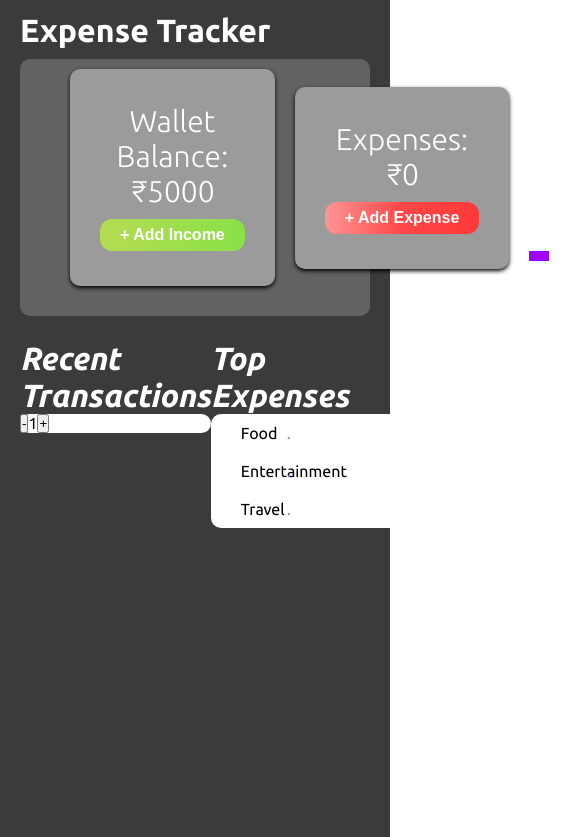
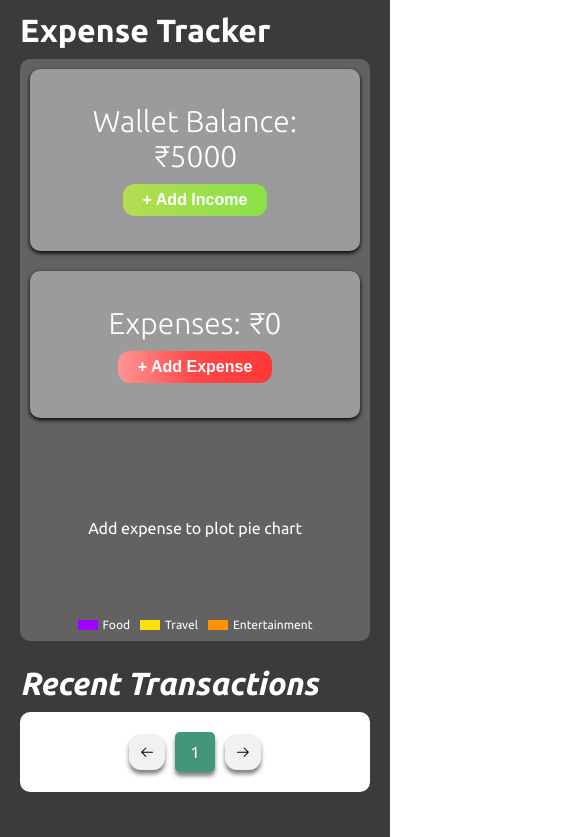
Before and after one commit to GajananBodhankar/crio_expense_assignment, a React (Vite) app: page / in a window 390 px wide. Shown: the top 837 px of the page, 585 px wide, since content can reach past the window. Built offline with nearby package versions, Linux system fonts and the light colour scheme.

Commit message:
final touch

```diff
--- a/src/Components/Expense.jsx
+++ b/src/Components/Expense.jsx
@@ -78,7 +78,6 @@ function Expense({
     setChartData((prev) => prev.sort((a, b) => b.value - a.value));
     setMaxCount(getTotalItemsLength(state));
     setTotalElements([...getTotalItemsList(state)]);
-    console.log(totalElementsList, maxCount);
   }, [state]);
   return (
     <div className="mainExpenseContainer">
@@ -122,7 +121,6 @@ function Expense({
           </div>
         </div>
       </div>
-
       <div className="subContainerTwo">
         <div className="recentTransactions">
           <h1>Recent Transactions</h1>
@@ -147,7 +145,17 @@ function Expense({
           </div>
         </div>
       </div>
-      <CustomModel isOpen={isOpen} setIsOpen={setIsOpen} />
+      <CustomModel
+        isOpen={isOpen}
+        setIsOpen={setIsOpen}
+        setBalance={setBalance}
+        setExpense={setExpense}
+        expense={expense}
+        balance={balance}
+        state={state}
+        dispatch={dispatch}
+        isAddExpense={true}
+      />
       <BalanceModel
         isOpen={isBalanceModelOpen}
         setIsOpen={setBalanceModel}
--- a/src/Components/Pagination.jsx
+++ b/src/Components/Pagination.jsx
@@ -1,15 +1,22 @@
 import React, { useEffect } from "react";
 import { handleDecrement, handleIncrement } from "../GlobalState/Reducer";
-
+import "../styles/pagination.css";
+import { GoArrowLeft, GoArrowRight } from "react-icons/go";
 function Pagination({ count, setCount, maxCount }) {
   useEffect(() => {
     console.log(maxCount, count);
   });
   return (
-    <div>
-      <button onClick={() => handleDecrement(setCount)}>-</button>
-      <p>{count / 3}</p>
-      <button onClick={() => handleIncrement(setCount, maxCount)}>+</button>
+    <div className="paginationMainContainer">
+      <div className="leftArrowWrapper">
+        <GoArrowLeft onClick={() => handleDecrement(setCount)} />
+      </div>
+      <div className="countWrapper">
+        <p>{count / 3}</p>
+      </div>
+      <div className="rightArrowWrapper">
+        <GoArrowRight onClick={() => handleIncrement(setCount, maxCount)} />
+      </div>
     </div>
   );
 }
--- a/src/Components/PieChart.jsx
+++ b/src/Components/PieChart.jsx
@@ -23,7 +23,6 @@ function PieChartComponent({ state }) {
         : 0,
     },
   ];
-
   const RADIAN = Math.PI / 180;
   const renderCustomizedLabel = ({
     cx,
@@ -51,9 +50,7 @@ function PieChartComponent({ state }) {
     );
   };
 
-  return state.food.length &&
-    state.travel.length &&
-    state.entertainment.length ? (
+  return data[0].value || data[1].value || data[2].value ? (
     <PieChart width={170} height={180}>
       <Pie
         data={data}
--- a/src/Components/Recent.jsx
+++ b/src/Components/Recent.jsx
@@ -1,7 +1,11 @@
-import React from "react";
+import React, { useMemo, useState } from "react";
 import { RxCrossCircled } from "react-icons/rx";
 import { MdOutlineEdit } from "react-icons/md";
-import { handleDelete, handleEdit } from "../GlobalState/Reducer";
+import { convertDate, handleDelete, handleEdit } from "../GlobalState/Reducer";
+import CustomModel from "./Model";
+import { IoGiftSharp, IoPizzaOutline } from "react-icons/io5";
+import { CiRollingSuitcase } from "react-icons/ci";
+import "../styles/recent.css";
 function Recent({
   totalElementsList,
   count,
@@ -12,13 +16,29 @@ function Recent({
   setExpense,
   expense,
 }) {
+  const icons = {
+    food: <IoPizzaOutline size={"1.5em"} />,
+    entertainment: <IoGiftSharp size={"1.5em"} />,
+    travel: <CiRollingSuitcase size={"1.5em"} />,
+  };
+  const [isOpen, setIsOpen] = useState(false);
   return totalElementsList.map(
     (ele, ind) =>
       ind < count &&
       ind > count - 4 * 1 && (
-        <div key={`Element ${ind}`}>
+        <>
+          <div key={`Element ${ind}`} className="recentMainContainer">
+            <div className="recentSubOne">
+              <div className="iconWrapperOne">{icons[ele.category]}</div>
+              <div className="recentSubOneText">
                 <p>{ele.title}</p>
-          <p>{ele.price}</p>
+                <p>{convertDate(ele.date)}</p>
+              </div>
+            </div>
+            <div className="recentSubTwo">
+              <p>₹{ele.price}</p>
+              <div className="iconWrapper">
+                <div className="deleteIconDiv">
                   <RxCrossCircled
                     onClick={() =>
                       handleDelete(
@@ -32,12 +52,40 @@ function Recent({
                       )
                     }
                   />
+                </div>
+                <div className="editIconDiv">
                   <MdOutlineEdit
                     onClick={() => {
-              handleEdit();
+                      handleEdit(
+                        state,
+                        dispatch,
+                        isOpen,
+                        setIsOpen,
+                        balance,
+                        setBalance,
+                        setExpense,
+                        expense
+                      );
                     }}
                   />
                 </div>
+              </div>
+            </div>
+          </div>
+          <hr />
+          <CustomModel
+            isOpen={isOpen}
+            setIsOpen={setIsOpen}
+            setBalance={setBalance}
+            setExpense={setExpense}
+            expense={expense}
+            balance={balance}
+            state={state}
+            dispatch={dispatch}
+            isAddExpense={false}
+            expenseData={ele}
+          />
+        </>
       )
   );
 }
--- a/src/styles/expense.css
+++ b/src/styles/expense.css
@@ -114,23 +114,28 @@
   font-family: "Ubuntu", sans-serif;
   padding: 12px 20px;
   display: flex;
+  gap: 40px;
 }
 .subContainerTwo h1 {
   font-style: italic;
 }
 .recentTransactions {
-  flex-grow: 1;
+  display: flex;
+  flex-direction: column;
+  gap: 10px;
+  flex-grow: 1.5;
 }
 .SubRecentTransactions {
   background-color: white;
   border-radius: 10px;
   color: black;
 }
-.SubRecentTransactions > div {
-  display: flex;
-}
+
 .topExpenses {
   flex-grow: 1;
+  display: flex;
+  flex-direction: column;
+  gap: 10px;
 }
 .subTopExpenses {
   background-color: white;
@@ -139,14 +144,15 @@
   border-radius: 10px;
   display: flex;
   flex-direction: column;
-  gap: 20px;
+  height: 100%;
+  justify-content: space-between;
 }
 .subTopExpenses > div {
   display: flex;
   gap: 20px;
 }
 .subTopExpenses > div > p {
-  width: 20%;
+  width: 30%;
   text-align: end;
 }
 .subTopExpenses > div > div {
@@ -158,3 +164,24 @@
   border-top-right-radius: 10px;
   border-bottom-right-radius: 10px;
 }
+
+@media screen and (max-width: 992px) {
+  .subOneWrapper {
+    flex-wrap: wrap;
+    padding: 10px 10px 10px 10px;
+  }
+  .subContainerTwo {
+    flex-direction: column;
+  }
+  .subTopExpenses {
+    gap: 1rem;
+    padding: 10px 5px;
+  }
+  .subTopExpenses > div > p {
+    width: 50%;
+    text-align: center;
+  }
+  .subTopExpenses > div {
+    gap: 5px;
+  }
+}
--- /dev/null
+++ b/src/styles/pagination.css
@@ -0,0 +1,31 @@
+.paginationMainContainer {
+  display: flex;
+  align-items: center;
+  justify-content: center;
+  padding: 20px;
+  gap: 10px;
+}
+.leftArrowWrapper {
+  background-color: #f1f1f1;
+  box-shadow: 0px 4px 4px grey;
+  display: flex;
+  align-items: center;
+  padding: 10px 10px;
+  border-radius: 12px;
+}
+.rightArrowWrapper {
+  background-color: #f1f1f1;
+  box-shadow: 0px 4px 4px grey;
+  display: flex;
+  align-items: center;
+  padding: 10px 10px;
+
+  border-radius: 12px;
+}
+.countWrapper {
+  background-color: #43967b;
+  padding: 11px 15px;
+  color: white;
+  border-radius: 5px;
+  box-shadow: 0px 4px 4px grey;
+}
--- /dev/null
+++ b/src/styles/recent.css
@@ -0,0 +1,72 @@
+.recentMainContainer {
+  display: flex;
+  justify-content: space-between;
+  padding: 25px 10px 10px 20px;
+}
+.recentSubOne {
+  display: flex;
+  align-items: center;
+  gap: 1rem;
+}
+
+.iconWrapperOne {
+  background-color: #d9d9d9;
+  padding: 5px 7px;
+  border-radius: 150px;
+}
+.iconWrapperOne:hover {
+  cursor: pointer;
+}
+.recentSubOneText {
+  font-family: sans-serif;
+  font-size: 16px;
+  font-weight: 400;
+  display: flex;
+  flex-direction: column;
+  gap: 5px;
+}
+.recentSubOneText p:first-child::first-letter {
+  text-transform: uppercase;
+}
+.recentSubOneText p:nth-child(2) {
+  color: #9b9b9b;
+}
+.recentSubTwo {
+  display: flex;
+  gap: 20px;
+  align-items: center;
+}
+.recentSubTwo p:first-child {
+  color: #f4bb4a;
+  font-family: sans-serif;
+  font-size: 1rem;
+  font-weight: 700;
+}
+.iconWrapper {
+  display: flex;
+  gap: 10px;
+}
+.deleteIconDiv {
+  background-color: #ff3e3e;
+  border-radius: 12px;
+  color: white;
+  padding: 7px 7px;
+  display: flex;
+  align-items: center;
+  box-shadow: 0px 4px 4px grey;
+}
+.deleteIconDiv:hover {
+  cursor: pointer;
+}
+.editIconDiv {
+  background-color: #f4bb4a;
+  border-radius: 12px;
+  color: white;
+  padding: 7px 7px;
+  display: flex;
+  align-items: center;
+  box-shadow: 0px 4px 4px grey;
+}
+.editIconDiv:hover {
+  cursor: pointer;
+}
```
Also changed, not shown: src/Components/Model.jsx (+35 -4 lines), src/GlobalState/Reducer.js (+81 -4 lines). Lines whose indentation alone changed are shown as unchanged.
